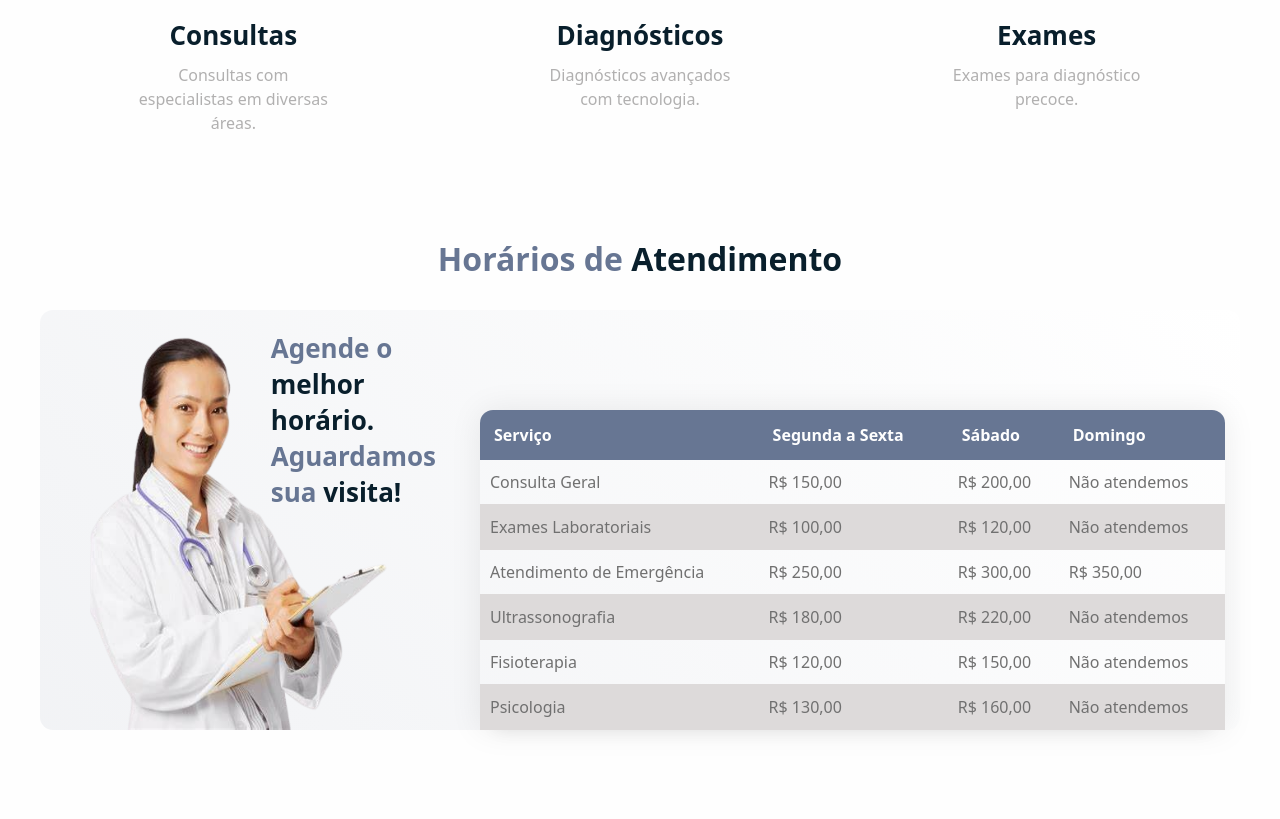
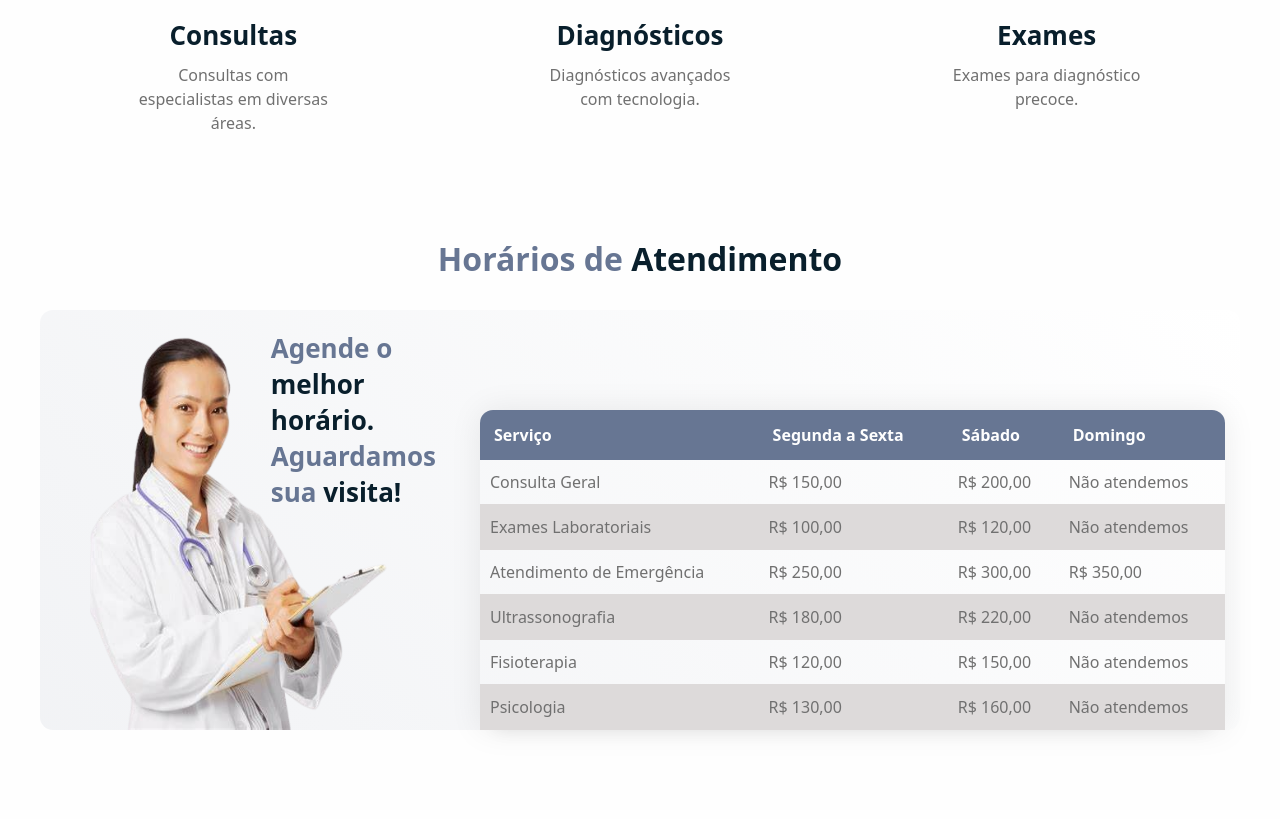
Before and after one commit to Joaovrmoura/Faculdade-html-css-ambiente-web-1, a plain HTML site: page index.html in a window 1280 px wide. Shown: the part 1431-2250 px from the top of the page. Drawn offline with Linux system fonts and the light colour scheme; a web font is replaced by a local one.

Commit message:
Update styles.css

```diff
--- a/styles.css
+++ b/styles.css
@@ -381,7 +381,7 @@ header {
 }
 
 .text-grid p {
-    color: var(--cinza);
+    color: var(--cinza-medio);
     font-size: var(--font-pequena);
     line-height: 1.5;
     max-width: 200px;
```
